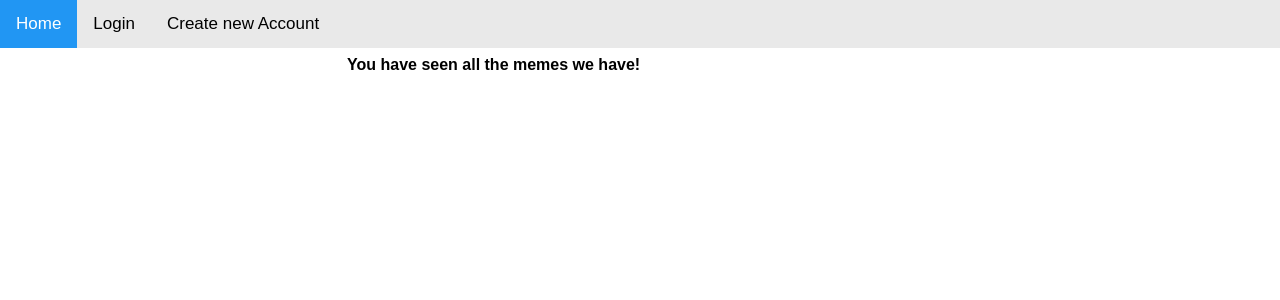
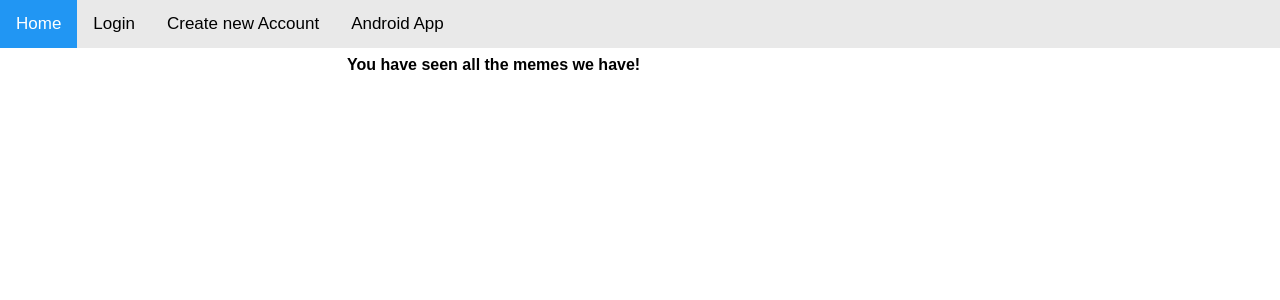
Before and after one commit to veryrandomname/tgag, a Flask app: page / in a window 1280 px wide. Shown: the top 300 px of the page. Run offline with Flask 2, Linux system fonts and the light colour scheme; lists and menus that the app fills with data are empty.

Commit message:
let people download the app

```diff
--- a/templates/base.html
+++ b/templates/base.html
@@ -502,6 +502,7 @@
         <a href="/login">Login</a>
         <a href="/new_user">Create new Account</a>
     {% endif %}
+    <a href="{{ url_for('static', filename='tgag_alpha.apk') }}">Android App</a>
 </div>
 
 <div id="main_block">
```
Also changed, not shown: 1 other file.
